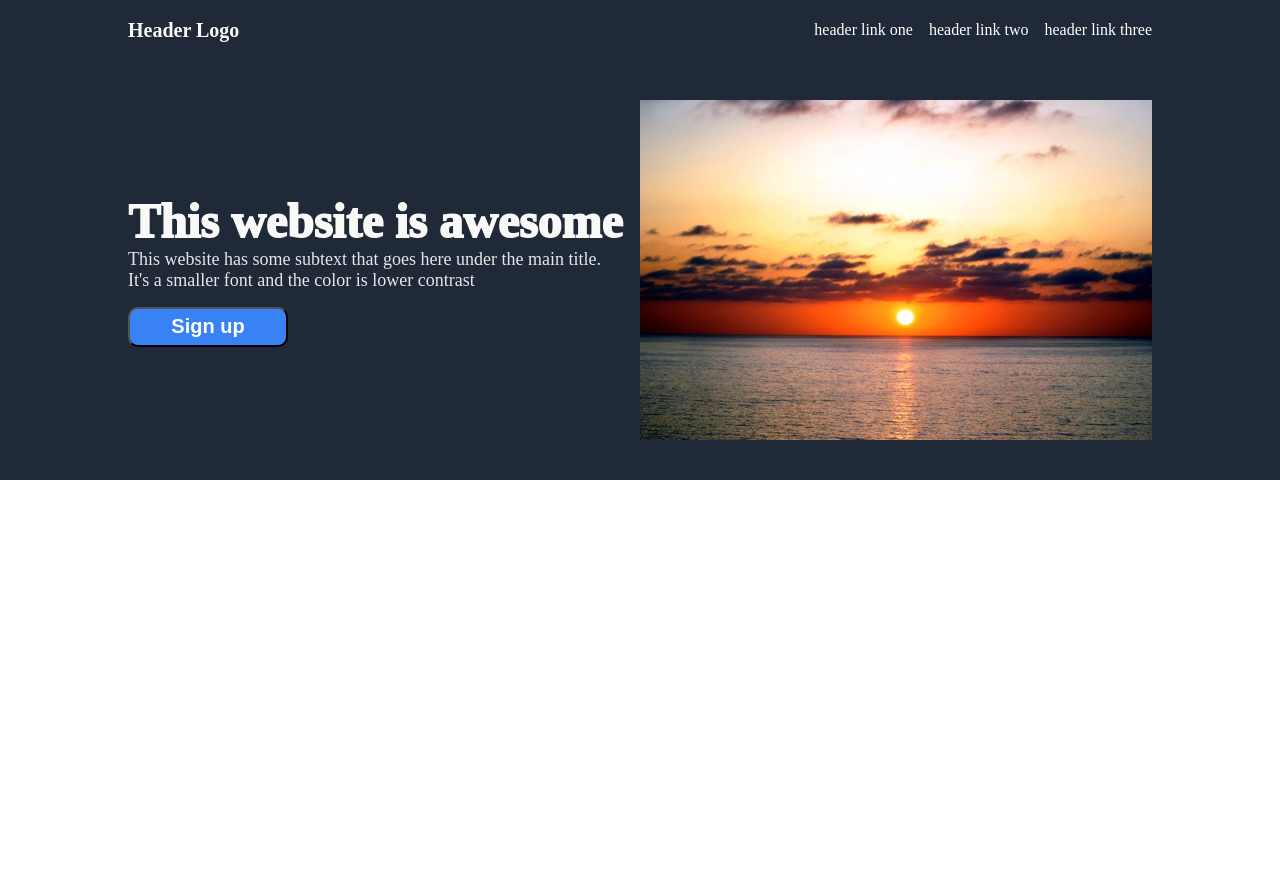
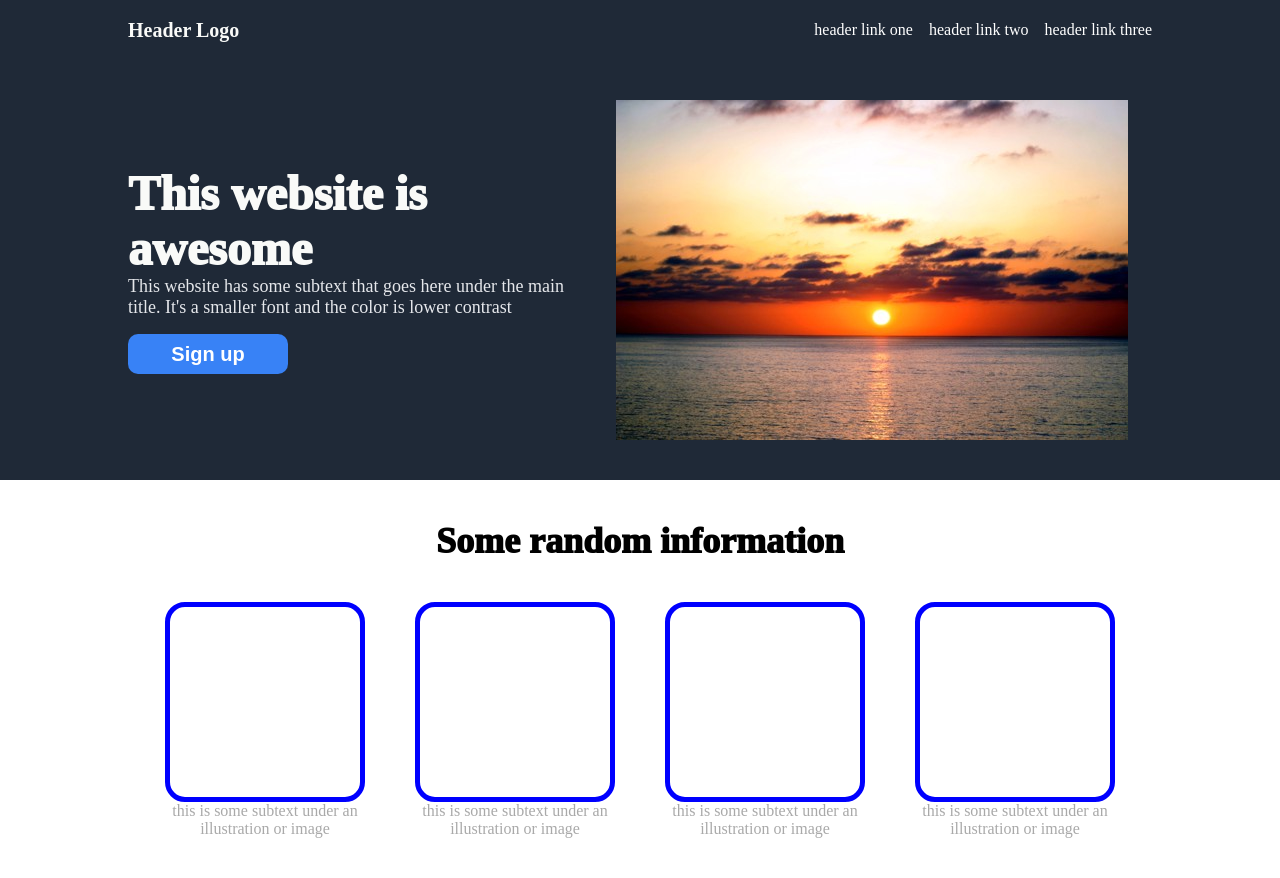
Before and after one commit to FraQuartu/css-project, a plain HTML site: page index.html in a window 1280 px wide. Before the commit the page ends 800 px from the top, so only its background shows below. Drawn offline with Linux system fonts and the light colour scheme.

Commit message:
Fit 'some random information' section

```diff
--- a/index.html
+++ b/index.html
@@ -23,9 +23,34 @@
           <div class="title">This website is awesome</div>
           <div class="description">This website has some subtext that goes here under the main title. It's a smaller font and the color is lower contrast</div>
           <button>Sign up</button>
-       </div>
+        </div>
+        <div class="image-container">
+          <img src="./img/tramonto.jpg">
+        </div>
+      </div>
+    </div>
 
-        <img src="./img/tramonto.jpg"
+    <div class="some-random-information">
+      <div class="container">
+        <div class="title">Some random information</div>
+        <div class="cards-container">
+          <div class="card">
+            <div class="image-container"></div>
+            <div class="description">this is some subtext under an illustration or image</div>
+          </div>
+          <div class="card">
+            <div class="image-container"></div>
+            <div class="description">this is some subtext under an illustration or image</div>
+          </div>
+          <div class="card">
+            <div class="image-container"></div>
+            <div class="description">this is some subtext under an illustration or image</div>
+          </div>
+          <div class="card">
+            <div class="image-container"></div>
+            <div class="description">this is some subtext under an illustration or image</div>
+          </div>
+        </div>
       </div>
     </div>
 
--- a/style.css
+++ b/style.css
@@ -20,7 +20,6 @@ body {
 
 .header .container {
   flex: 0 1 auto;
-  align-items: center;
 }
 
 .header .logo {
@@ -56,8 +55,6 @@ a {
 }
 
 .this-website-is-awesome .container {
-  justify-content: center;
-  align-items: center;
   gap: 16px;
 }
 
@@ -92,11 +89,13 @@ button {
   font-size: 20px;
   font-weight: 600;
   border-radius: 10px;
+  border-width: 0;
   flex: none;
 }
 
 .this-website-is-awesome .image-container {
   flex: 1 1 auto;
+  display: flex;
   justify-content: center;
   align-items: center;
 }
@@ -106,6 +105,54 @@ button {
   max-width: 90vw;
 }
 
+.some-random-information {
+  height: fit-content;
+  padding-top: 40px;
+  padding-bottom: 40px;
+  background-color: white;
+  color: black;
+  display: flex;
+  align-items: center;
+  justify-content: center;
+}
+
+.some-random-information .container {
+  flex-direction: column;
+  gap: 40px;
+}
+
+.some-random-information .title {
+  display: flex;
+  justify-content: center;
+  align-items: center;
+  flex: 1;
+  font-size: 36px;
+  font-weight: 1000;
+}
+
+.some-random-information .cards-container {
+  display: flex;
+  gap: 50px;
+  flex-wrap: wrap;
+  justify-content: center;
+}
+
+
+.card .image-container {
+  border: 5px solid blue;
+  border-radius: 20px;
+  height: 200px;
+  width: 200px;
+}
+
+.card .description {
+  width: 200px;
+  display: flex;
+  justify-content: center;
+  align-content: center;
+  text-align: center;
+  color: darkgrey;
+}
 
 .container {
   width: 1200px;
@@ -113,4 +160,6 @@ button {
   flex-wrap: wrap;
   margin-left: 10%;
   margin-right: 10%;
+  align-items: center;
+  justify-content: center;
 }
```
